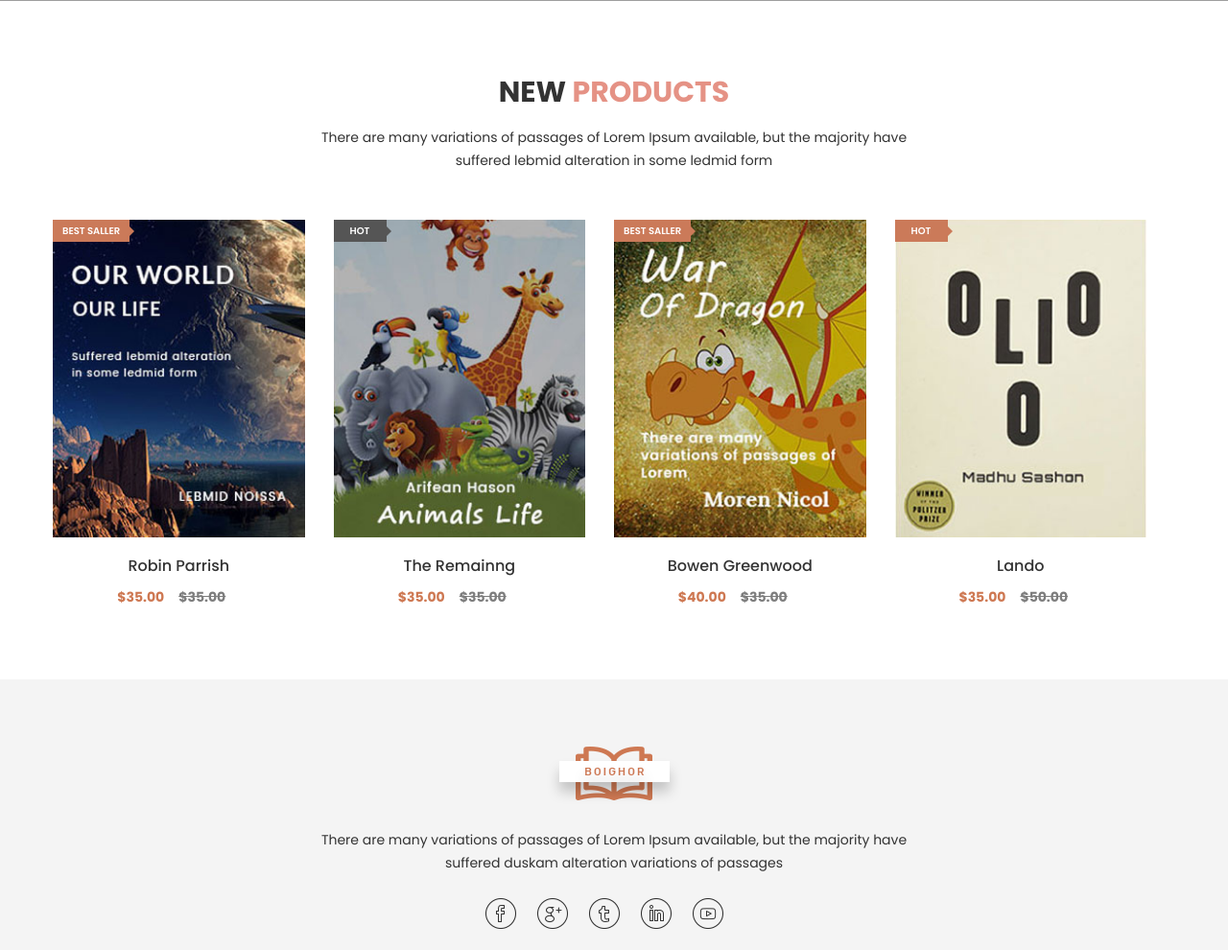
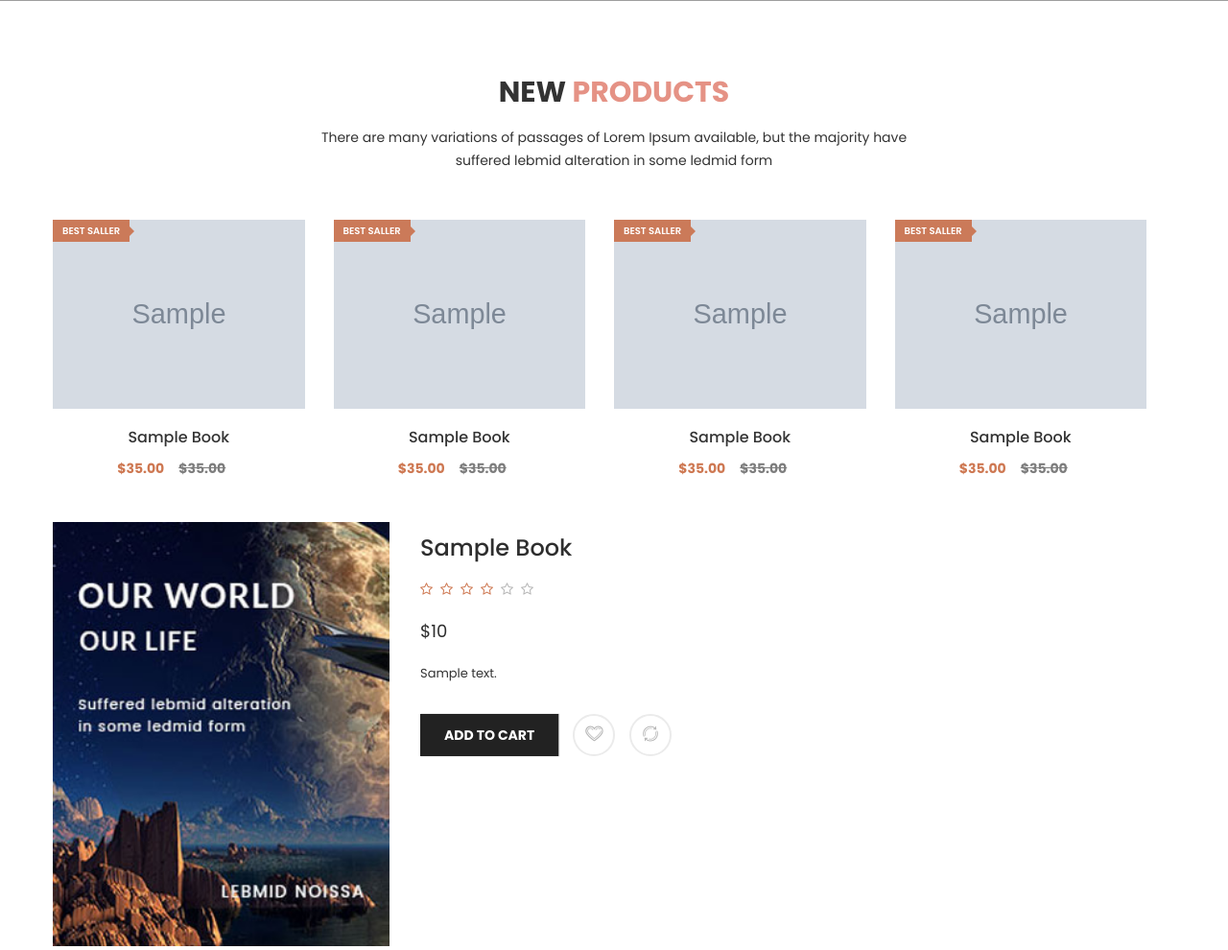
Before and after one commit to huynhduc96/PythonWeb, a Django app: template home/templates/pages/index.html in a window 1280 px wide. Shown: the part 679-1669 px from the top of the page at 96% size. Run offline with Django 3.2, Linux system fonts and the light colour scheme; the template is opened without the code that fills it: most values are stand-ins (such as "Sample title", 1, 10 or a date in 2020); grey boxes marked "Sample" are stand-in pictures; some libraries are stand-ins or nearby versions; some web fonts are replaced; grey boxes are pictures that could not be loaded.

Commit message:
done data and view

```diff
--- a/PythonWeb/settings.py
+++ b/PythonWeb/settings.py
@@ -119,3 +119,7 @@ STATIC_URL = '/static/'
 STATICFILES_DIRS = [
     os.path.join(BASE_DIR, "static"),
 ]
+
+# Settings media upload file
+MEDIA_URL = '/media/'
+MEDIA_ROOT = os.path.join(BASE_DIR, 'media')
--- a/PythonWeb/urls.py
+++ b/PythonWeb/urls.py
@@ -13,10 +13,16 @@ Including another URLconf
     1. Import the include() function: from django.urls import include, path
     2. Add a URL to urlpatterns:  path('blog/', include('blog.urls'))
 """
+from django.conf import settings
 from django.contrib import admin
 from django.urls import path, include
+from django.conf.urls.static import static
+
 
 urlpatterns = [
     path('admin/', admin.site.urls),
     path('', include('home.urls')),
 ]
+if settings.DEBUG:
+    urlpatterns += static(settings.MEDIA_URL, document_root=settings.MEDIA_ROOT)
+    urlpatterns += static(settings.STATIC_URL, document_root=settings.STATIC_ROOT)
--- a/home/models.py
+++ b/home/models.py
@@ -20,7 +20,7 @@ class Book(models.Model):
     price = models.IntegerField(default=0)
     category = models.ForeignKey(Category, on_delete=models.SET(0))
     publish_date = models.DateTimeField()
-    image = models.ImageField(upload_to='images/')
+    image = models.ImageField(upload_to='media/books')
     number_page = models.IntegerField()
     created_at = models.DateTimeField(auto_now_add=True)
     updated_at = models.DateTimeField(auto_now=True)
--- a/home/templates/pages/index.html
+++ b/home/templates/pages/index.html
@@ -8,24 +8,28 @@
                 <div class="col-lg-12">
                     <div class="section__title text-center">
                         <h2 class="title__be--2">New <span class="color--theme">Products</span></h2>
-							<p>There are many variations of passages of Lorem Ipsum available, but the majority have suffered lebmid alteration in some ledmid form</p>
+                        <p>There are many variations of passages of Lorem Ipsum available, but the majority have
+                            suffered lebmid alteration in some ledmid form</p>
                     </div>
                 </div>
             </div>
             <!-- Start Single Tab Content -->
             <div class="furniture--4 border--round arrows_style owl-carousel owl-theme row mt--50">
-					<!-- Start Single Product -->
+
+                {% for book in Books_Best %}
                     <div class="product product__style--3">
                         <div class="col-lg-3 col-md-4 col-sm-6 col-12">
                             <div class="product__thumb">
-								<a class="first__img" href="single-product.html"><img src="{% static 'images/books/1.jpg' %}" alt="product image"></a>
-								<a class="second__img animation1" href="single-product.html"><img src="{% static 'images/books/2.jpg'%}" alt="product image"></a>
+                                <a class="first__img" href="single-product.html"><img
+                                        src="/media/{{ book.image }}" alt="product image"></a>
+                                <a class="second__img animation1" href="single-product.html"><img
+                                        src="/media/{{ book.image }}" alt="product image"></a>
                                 <div class="hot__box">
                                     <span class="hot-label">BEST SALLER</span>
                                 </div>
                             </div>
                             <div class="product__content content--center">
-								<h4><a href="single-product.html">robin parrish</a></h4>
+                                <h4><a href="single-product.html">{{ book.title  }}</a></h4>
                                 <ul class="prize d-flex">
                                     <li>$35.00</li>
                                     <li class="old_prize">$35.00</li>
@@ -33,10 +37,14 @@
                                 <div class="action">
                                     <div class="actions_inner">
                                         <ul class="add_to_links">
-											<li><a class="cart" href="cart.html"><i class="bi bi-shopping-bag4"></i></a></li>
-											<li><a class="wishlist" href="wishlist.html"><i class="bi bi-shopping-cart-full"></i></a></li>
+                                            <li><a class="cart" href="cart.html"><i class="bi bi-shopping-bag4"></i></a>
+                                            </li>
+                                            <li><a class="wishlist" href="wishlist.html"><i
+                                                    class="bi bi-shopping-cart-full"></i></a></li>
                                             <li><a class="compare" href="#"><i class="bi bi-heart-beat"></i></a></li>
-											<li><a data-toggle="modal" title="Quick View" class="quickview modal-view detail-link" href="#productmodal"><i class="bi bi-search"></i></a></li>
+                                            <li><a data-toggle="modal" title="Quick View"
+                                                   class="quickview modal-view detail-link" href="#productmodal"><i
+                                                    class="bi bi-search"></i></a></li>
                                         </ul>
                                     </div>
                                 </div>
@@ -52,204 +60,49 @@
                             </div>
                         </div>
                     </div>
+                {% endfor %}
+
+            </div>
+            <!-- End Single Tab Content -->
+
+            <div class="shop-grid tab-pane fade show active" id="nav-list" role="tabpanel">
+
+                <div class="list__view__wrapper">
                     <!-- Start Single Product -->
-					<!-- Start Single Product -->
-					<div class="product product__style--3">
-						<div class="col-lg-3 col-md-4 col-sm-6 col-12">
-							<div class="product__thumb">
-								<a class="first__img" href="single-product.html"><img src="{% static 'images/books/3.jpg' %}" alt="product image"></a>
-								<a class="second__img animation1" href="single-product.html"><img src="{% static 'images/books/4.jpg'%}" alt="product image"></a>
-								<div class="hot__box color--2">
-									<span class="hot-label">HOT</span>
+                    {% for book in Books %}
+                    <div class="list__view">
+                        <div class="thumb">
+                            <a class="first__img" href="single-product.html"><img src="{% static 'images/books/1.jpg' %}"
+                                                                                  alt="product images"></a>
+                            <a class="second__img animation1" href="single-product.html"><img
+                                    src="{% static 'images/books/2.jpg' %}" alt="product images"></a>
                         </div>
-							</div>
-							<div class="product__content content--center">
-								<h4><a href="single-product.html">The Remainng</a></h4>
-								<ul class="prize d-flex">
-									<li>$35.00</li>
-									<li class="old_prize">$35.00</li>
-								</ul>
-								<div class="action">
-									<div class="actions_inner">
-										<ul class="add_to_links">
-											<li><a class="cart" href="cart.html"><i class="bi bi-shopping-bag4"></i></a></li>
-											<li><a class="wishlist" href="wishlist.html"><i class="bi bi-shopping-cart-full"></i></a></li>
-											<li><a class="compare" href="#"><i class="bi bi-heart-beat"></i></a></li>
-											<li><a data-toggle="modal" title="Quick View" class="quickview modal-view detail-link" href="#productmodal"><i class="bi bi-search"></i></a></li>
-										</ul>
-									</div>
-								</div>
-								<div class="product__hover--content">
+                        <div class="content">
+                            <h2><a href="single-product.html">{{ book.title }}</a></h2>
                             <ul class="rating d-flex">
+                                <li class="on"><i class="fa fa-star-o"></i></li>
                                 <li class="on"><i class="fa fa-star-o"></i></li>
                                 <li class="on"><i class="fa fa-star-o"></i></li>
                                 <li class="on"><i class="fa fa-star-o"></i></li>
                                 <li><i class="fa fa-star-o"></i></li>
                                 <li><i class="fa fa-star-o"></i></li>
                             </ul>
+                            <ul class="prize__box">
+                                <li>${{ book.price }}</li>
+                            </ul>
+                            <p>{{ book.content }}</p>
+                            <ul class="cart__action d-flex">
+                                <li class="cart"><a href="cart.html">Add to cart</a></li>
+                                <li class="wishlist"><a href="cart.html"></a></li>
+                                <li class="compare"><a href="cart.html"></a></li>
+                            </ul>
+
                         </div>
                     </div>
+                    {% endfor %}
+                    <!-- End Single Product -->
                 </div>
             </div>
-					<!-- Start Single Product -->
-					<!-- Start Single Product -->
-					<div class="product product__style--3">
-						<div class="col-lg-3 col-md-4 col-sm-6 col-12">
-							<div class="product__thumb">
-								<a class="first__img" href="single-product.html"><img src="{% static 'images/books/5.jpg' %}" alt="product image"></a>
-								<a class="second__img animation1" href="single-product.html"><img src="{% static 'images/books/6.jpg'%}" alt="product image"></a>
-								<div class="hot__box">
-									<span class="hot-label">BEST SALLER</span>
-								</div>
-							</div>
-							<div class="product__content content--center">
-								<h4><a href="single-product.html">Bowen Greenwood</a></h4>
-								<ul class="prize d-flex">
-									<li>$40.00</li>
-									<li class="old_prize">$35.00</li>
-								</ul>
-								<div class="action">
-									<div class="actions_inner">
-										<ul class="add_to_links">
-											<li><a class="cart" href="cart.html"><i class="bi bi-shopping-bag4"></i></a></li>
-											<li><a class="wishlist" href="wishlist.html"><i class="bi bi-shopping-cart-full"></i></a></li>
-											<li><a class="compare" href="#"><i class="bi bi-heart-beat"></i></a></li>
-											<li><a data-toggle="modal" title="Quick View" class="quickview modal-view detail-link" href="#productmodal"><i class="bi bi-search"></i></a></li>
-										</ul>
-									</div>
-								</div>
-								<div class="product__hover--content">
-									<ul class="rating d-flex">
-										<li class="on"><i class="fa fa-star-o"></i></li>
-										<li class="on"><i class="fa fa-star-o"></i></li>
-										<li class="on"><i class="fa fa-star-o"></i></li>
-										<li><i class="fa fa-star-o"></i></li>
-										<li><i class="fa fa-star-o"></i></li>
-									</ul>
-								</div>
-							</div>
-						</div>
-					</div>
-					<!-- Start Single Product -->
-					<!-- Start Single Product -->
-					<div class="product product__style--3">
-						<div class="col-lg-3 col-md-4 col-sm-6 col-12">
-							<div class="product__thumb">
-								<a class="first__img" href="single-product.html"><img src="{% static 'images/books/7.jpg' %}" alt="product image"></a>
-								<a class="second__img animation1" href="single-product.html"><img src="{% static 'images/books/8.jpg'%}" alt="product image"></a>
-								<div class="hot__box">
-									<span class="hot-label">HOT</span>
-								</div>
-							</div>
-							<div class="product__content content--center">
-								<h4><a href="single-product.html">Lando</a></h4>
-								<ul class="prize d-flex">
-									<li>$35.00</li>
-									<li class="old_prize">$50.00</li>
-								</ul>
-								<div class="action">
-									<div class="actions_inner">
-										<ul class="add_to_links">
-											<li><a class="cart" href="cart.html"><i class="bi bi-shopping-bag4"></i></a></li>
-											<li><a class="wishlist" href="wishlist.html"><i class="bi bi-shopping-cart-full"></i></a></li>
-											<li><a class="compare" href="#"><i class="bi bi-heart-beat"></i></a></li>
-											<li><a data-toggle="modal" title="Quick View" class="quickview modal-view detail-link" href="#productmodal"><i class="bi bi-search"></i></a></li>
-										</ul>
-									</div>
-								</div>
-								<div class="product__hover--content">
-									<ul class="rating d-flex">
-										<li class="on"><i class="fa fa-star-o"></i></li>
-										<li class="on"><i class="fa fa-star-o"></i></li>
-										<li class="on"><i class="fa fa-star-o"></i></li>
-										<li><i class="fa fa-star-o"></i></li>
-										<li><i class="fa fa-star-o"></i></li>
-									</ul>
-								</div>
-							</div>
-						</div>
-					</div>
-					<!-- Start Single Product -->
-					<!-- Start Single Product -->
-					<div class="product product__style--3">
-						<div class="col-lg-3 col-md-4 col-sm-6 col-12">
-							<div class="product__thumb">
-								<a class="first__img" href="single-product.html"><img src="{% static 'images/books/1.jpg' %}" alt="product image"></a>
-								<a class="second__img animation1" href="single-product.html"><img src="{% static 'images/books/2.jpg'%}" alt="product image"></a>
-								<div class="hot__box">
-									<span class="hot-label">HOT</span>
-								</div>
-							</div>
-							<div class="product__content content--center">
-								<h4><a href="single-product.html">Doctor Wldo</a></h4>
-								<ul class="prize d-flex">
-									<li>$35.00</li>
-									<li class="old_prize">$35.00</li>
-								</ul>
-								<div class="action">
-									<div class="actions_inner">
-										<ul class="add_to_links">
-											<li><a class="cart" href="cart.html"><i class="bi bi-shopping-bag4"></i></a></li>
-											<li><a class="wishlist" href="wishlist.html"><i class="bi bi-shopping-cart-full"></i></a></li>
-											<li><a class="compare" href="#"><i class="bi bi-heart-beat"></i></a></li>
-											<li><a data-toggle="modal" title="Quick View" class="quickview modal-view detail-link" href="#productmodal"><i class="bi bi-search"></i></a></li>
-										</ul>
-									</div>
-								</div>
-								<div class="product__hover--content">
-									<ul class="rating d-flex">
-										<li class="on"><i class="fa fa-star-o"></i></li>
-										<li class="on"><i class="fa fa-star-o"></i></li>
-										<li class="on"><i class="fa fa-star-o"></i></li>
-										<li><i class="fa fa-star-o"></i></li>
-										<li><i class="fa fa-star-o"></i></li>
-									</ul>
-								</div>
-							</div>
-						</div>
-					</div>
-					<!-- Start Single Product -->
-					<!-- Start Single Product -->
-					<div class="product product__style--3">
-						<div class="col-lg-3 col-md-4 col-sm-6 col-12">
-							<div class="product__thumb">
-								<a class="first__img" href="single-product.html"><img src="{% static 'images/books/1.jpg' %}" alt="product image"></a>
-								<a class="second__img animation1" href="single-product.html"><img src="{% static 'images/books/2.jpg'%}" alt="product image"></a>
-								<div class="hot__box">
-									<span class="hot-label">BEST SALER</span>
-								</div>
-							</div>
-							<div class="product__content content--center content--center">
-								<h4><a href="single-product.html">Ghost</a></h4>
-								<ul class="prize d-flex">
-									<li>$50.00</li>
-									<li class="old_prize">$35.00</li>
-								</ul>
-								<div class="action">
-									<div class="actions_inner">
-										<ul class="add_to_links">
-											<li><a class="cart" href="cart.html"><i class="bi bi-shopping-bag4"></i></a></li>
-											<li><a class="wishlist" href="wishlist.html"><i class="bi bi-shopping-cart-full"></i></a></li>
-											<li><a class="compare" href="#"><i class="bi bi-heart-beat"></i></a></li>
-											<li><a data-toggle="modal" title="Quick View" class="quickview modal-view detail-link" href="#productmodal"><i class="bi bi-search"></i></a></li>
-										</ul>
-									</div>
-								</div>
-								<div class="product__hover--content">
-									<ul class="rating d-flex">
-										<li class="on"><i class="fa fa-star-o"></i></li>
-										<li class="on"><i class="fa fa-star-o"></i></li>
-										<li class="on"><i class="fa fa-star-o"></i></li>
-										<li><i class="fa fa-star-o"></i></li>
-										<li><i class="fa fa-star-o"></i></li>
-									</ul>
-								</div>
-							</div>
-						</div>
-						<!-- Start Single Product -->
-					</div>
-				</div>
-				<!-- End Single Tab Content -->
         </div>
     </section>
     <!-- Start BEst Seller Area -->
--- a/home/views.py
+++ b/home/views.py
@@ -1,9 +1,11 @@
 from django.shortcuts import render
 from django.shortcuts import render
+from .models import Book
 from django.http import HttpResponse
 
 
 # Create your views here.
 def index(request):
-    return render(request, 'pages/index.html')
+    data = {'Books': Book.objects.all()[:15], 'Books_Best': Book.objects.all()[:5]}
+    return render(request, 'pages/index.html', data)
 # Create your views here.
```
Also changed, not shown: seeder.py (+32 -15 lines), db.sqlite3, home/migrations/0001_initial.py, media/books/1.jpg (added), media/books/10.jpg (added), media/books/11.jpg (added), media/books/12.jpg (added), media/books/2.jpg (added), media/books/3.jpg (added), media/books/4.jpg (added), media/books/5.jpg (added), media/books/6.jpg (added), media/books/7.jpg (added), media/books/8.jpg (added), 1 more files. Lines whose indentation alone changed are shown as unchanged.
